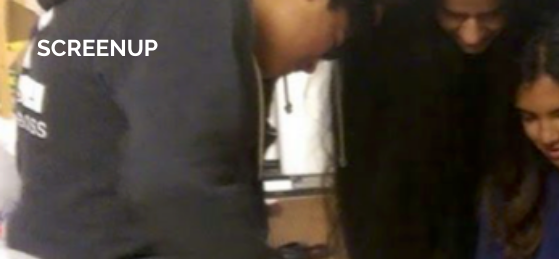
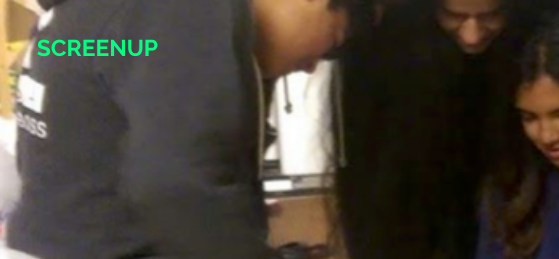
Before and after one commit to mahahahajan/ScreenUp, a plain HTML site: page index.html in a window 1280 px wide. Shown: the top 259 px of the page, 0-559 px from the left. Drawn offline with Linux system fonts and the light colour scheme.

Commit message:
Day 1 complete

```diff
--- a/index.html
+++ b/index.html
@@ -18,7 +18,7 @@
 
 		<!-- Header -->
 			<header id="header" class="alt">
-				<h1><a href="index.html">ScreenUp</a></h1>
+				<h1 ><a href="index.html"> <font color="#06FD83">ScreenUp </font> </a></h1>
 				<a href="#nav">Menu</a>
 			</header>
 
```
Also changed, not shown: ScreenUp-logo.png (added), logo_1.png.
